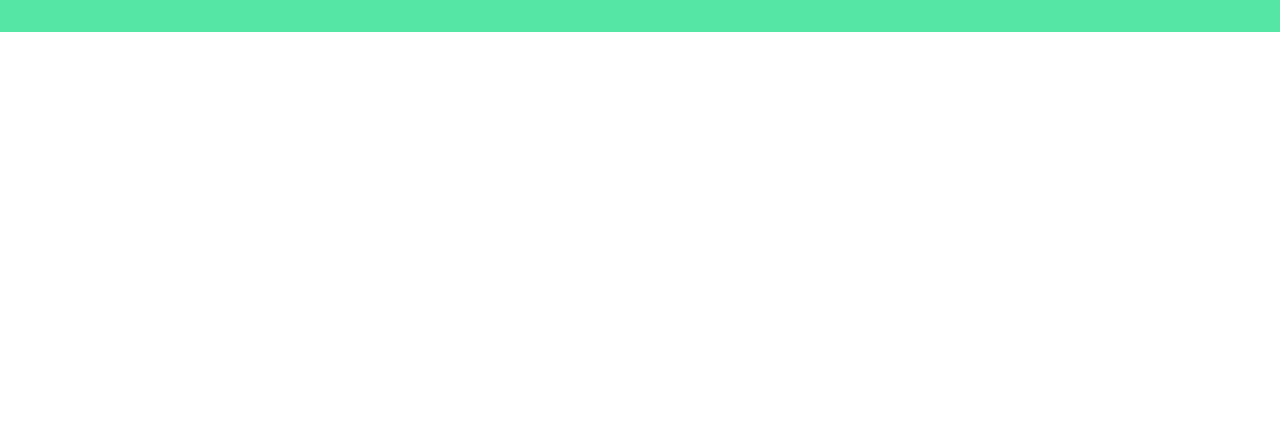
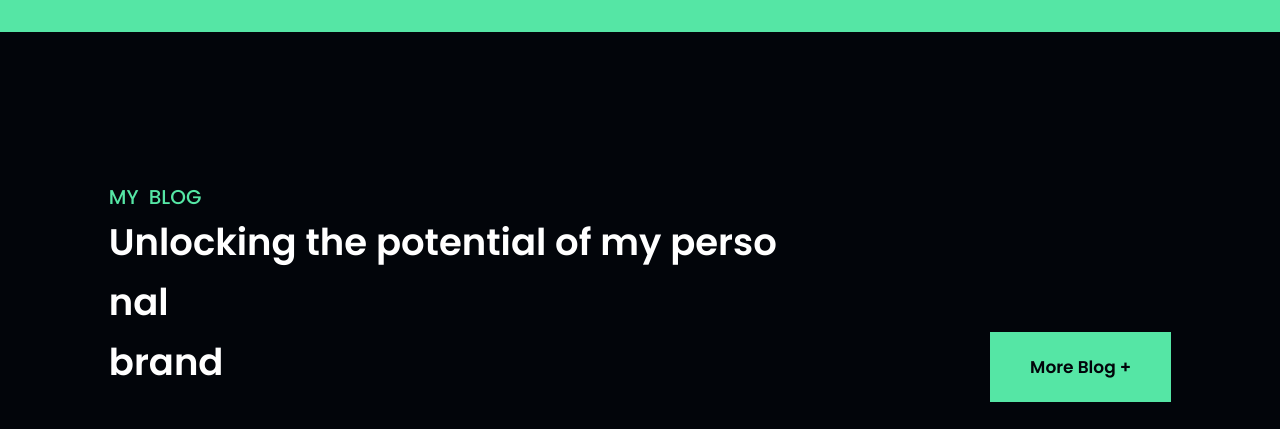
Before and after one commit to musfikaoni/Advanced-Portfolio-Website, a plain HTML site: page index.html in a window 1280 px wide. Shown: the part 6960-7389 px from the top of the page. Before the commit the page ends 6992 px from the top, so only its background shows below. Drawn offline with Linux system fonts and the light colour scheme.

Commit message:
eighth seciton

```diff
--- a/index.html
+++ b/index.html
@@ -238,5 +238,15 @@
             * Development
         </marquee>
     </section>
+    <!-- section 8 -->
+    <section class="sc8">
+        <div class="sc8all">
+            <h3 class="sc8h3">MY BLOG</h3>
+            <h1 class="sc8h1">Unlocking the potential of my perso</h1>
+            <h1 class="sc8h1">nal</h1>
+            <a href="#" class="sc8a">More Blog +</a>
+            <h1 class="sc8h1">brand</h1>
+        </div>
+    </section>
 </body>
 </html>
```
